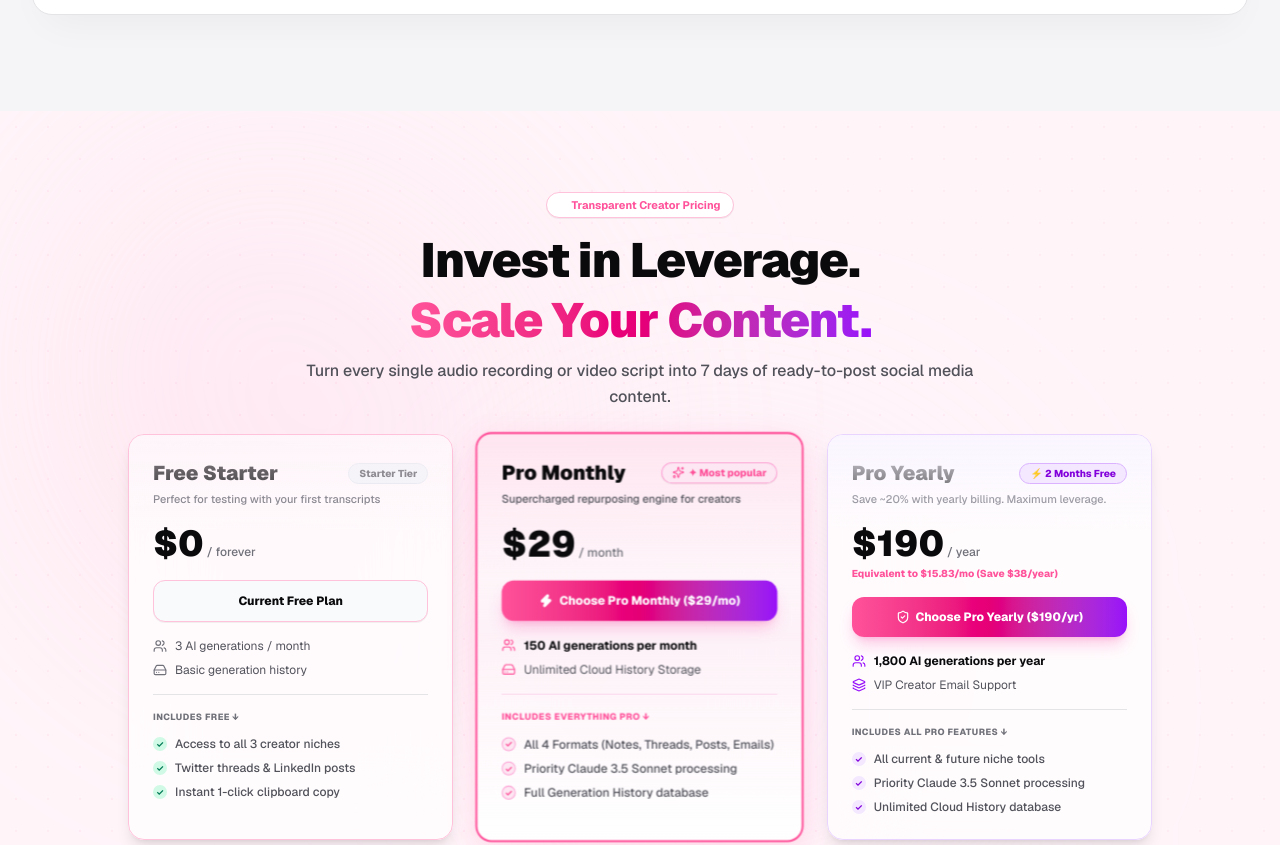
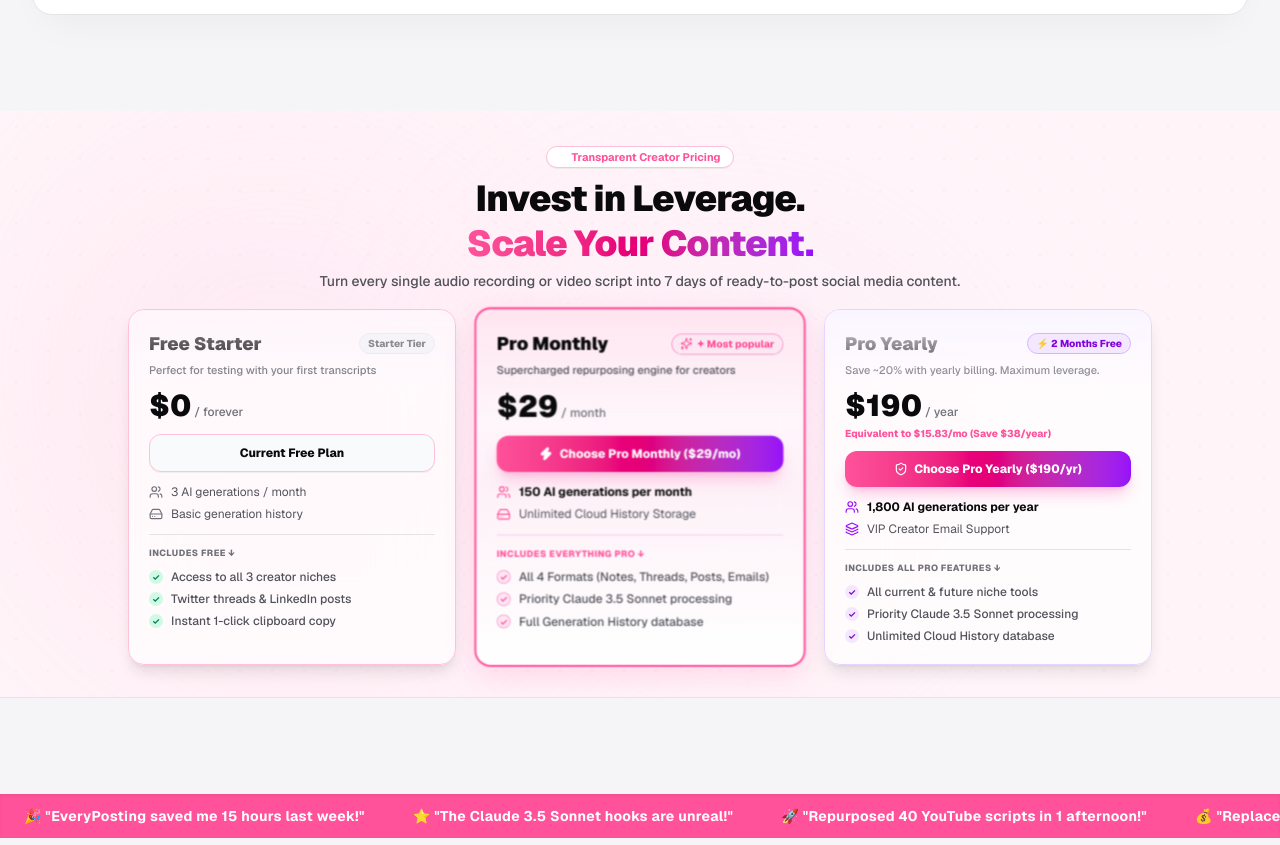
Before and after one commit to usmanahmad4823/every_posting, a Next.js app: page / in a window 1280 px wide. Shown: the part 3932-4777 px from the top of the page. Built offline with nearby package versions, Linux system fonts and the light colour scheme; no server answers.

Commit message:
fix(pricing): remove extra top padding and margin between header and cards

```diff
--- a/components/landing/pricing.tsx
+++ b/components/landing/pricing.tsx
@@ -64,7 +64,7 @@
   const userTier = user?.tier || 'free';
 
   return (
-    <section id="pricing" className="py-16 sm:py-20 relative z-10 bg-[#FFF5F9] overflow-hidden text-[#0A0A0C]">
+    <section id="pricing" className="py-6 sm:py-8 relative z-10 bg-[#FFF5F9] overflow-hidden text-[#0A0A0C]">
       {/* Background Soft Pink & Purple Glowing Aura Orbs */}
       <div className="absolute top-0 left-1/4 -translate-x-1/2 w-[550px] h-[550px] bg-gradient-to-tr from-[#FF529A]/15 via-pink-200/25 to-transparent rounded-full blur-[120px] pointer-events-none" />
       <div className="absolute bottom-0 right-1/4 w-[450px] h-[450px] bg-gradient-to-bl from-purple-300/15 via-pink-100/30 to-transparent rounded-full blur-[120px] pointer-events-none" />
@@ -72,25 +72,25 @@
 
       <div className="max-w-6xl mx-auto px-4 sm:px-6 lg:px-8 relative z-10">
         {/* Header Title Section */}
-        <div className="text-center max-w-2xl mx-auto mb-4 sm:mb-6">
-          <div className="inline-flex items-center gap-1.5 px-3 py-1 rounded-full bg-white border border-[#FFC2DA] text-[#FF529A] text-[11px] font-bold shadow-2xs mb-2">
+        <div className="text-center max-w-2xl mx-auto mb-3 sm:mb-4">
+          <div className="inline-flex items-center gap-1.5 px-3 py-0.5 rounded-full bg-white border border-[#FFC2DA] text-[#FF529A] text-[11px] font-bold shadow-2xs mb-1">
             <span className="w-1.5 h-1.5 rounded-full bg-[#FF529A] animate-ping" />
             <span>Transparent Creator Pricing</span>
           </div>
 
-          <h2 className="text-2xl sm:text-5xl font-black text-[#0A0A0C] tracking-tight mt-1 leading-tight">
+          <h2 className="text-2xl sm:text-4xl font-black text-[#0A0A0C] tracking-tight mt-1 leading-tight">
             Invest in Leverage. <br className="hidden sm:inline" />
             <span className="text-transparent bg-clip-text bg-gradient-to-r from-[#FF529A] via-pink-600 to-purple-600">
               Scale Your Content.
             </span>
           </h2>
-          <p className="mt-2 text-[#52525B] text-xs sm:text-base font-medium leading-relaxed">
+          <p className="mt-1 text-[#52525B] text-xs sm:text-sm font-medium leading-relaxed">
             Turn every single audio recording or video script into 7 days of ready-to-post social media content.
           </p>
         </div>
 
         {errorMsg && (
-          <div className="max-w-xl mx-auto mb-6 p-3 rounded-xl bg-rose-50 border border-rose-200 text-rose-800 text-xs flex items-center justify-between gap-3 font-medium shadow-sm">
+          <div className="max-w-xl mx-auto mb-4 p-2.5 rounded-xl bg-rose-50 border border-rose-200 text-rose-800 text-xs flex items-center justify-between gap-3 font-medium shadow-sm">
             <div className="flex items-center gap-2">
               <AlertCircle className="w-4 h-4 text-rose-600 shrink-0" />
               <span>{errorMsg}</span>
@@ -107,42 +107,42 @@
         )}
 
         {/* Pricing Cards Grid (Icons Removed, Clean Right Badge Pills) */}
-        <div className="grid grid-cols-1 md:grid-cols-3 gap-6 items-stretch max-w-5xl mx-auto">
+        <div className="grid grid-cols-1 md:grid-cols-3 gap-5 items-stretch max-w-5xl mx-auto">
           {/* Card 1: Free Starter */}
           <motion.div
             initial={{ opacity: 0, y: 20 }}
             whileInView={{ opacity: 1, y: 0 }}
             viewport={{ once: true }}
             transition={{ duration: 0.4 }}
-            className="rounded-2xl bg-white/70 border border-[#FFC2DA] hover:border-[#FF529A]/60 transition-all duration-300 p-5 sm:p-6 flex flex-col justify-between backdrop-blur-2xl shadow-lg hover:shadow-xl relative overflow-hidden group"
+            className="rounded-2xl bg-white/70 border border-[#FFC2DA] hover:border-[#FF529A]/60 transition-all duration-300 p-4 sm:p-5 flex flex-col justify-between backdrop-blur-2xl shadow-lg hover:shadow-xl relative overflow-hidden group"
           >
-            <div className="absolute top-0 left-0 right-0 h-24 bg-gradient-to-b from-pink-50/60 to-transparent pointer-events-none" />
+            <div className="absolute top-0 left-0 right-0 h-20 bg-gradient-to-b from-pink-50/60 to-transparent pointer-events-none" />
 
             <div>
               {/* Card Title & Badge Row (Aligned Horizontally) */}
               <div className="flex items-center justify-between gap-2 mb-1">
-                <h3 className="text-xl font-black text-[#0A0A0C]">Free Starter</h3>
-                <span className="px-2.5 py-0.5 rounded-full text-[10px] font-extrabold bg-slate-100 text-[#52525B] border border-slate-200 shrink-0">
+                <h3 className="text-lg font-black text-[#0A0A0C]">Free Starter</h3>
+                <span className="px-2 py-0.5 rounded-full text-[10px] font-extrabold bg-slate-100 text-[#52525B] border border-slate-200 shrink-0">
                   Starter Tier
                 </span>
               </div>
               <p className="text-[#71717A] text-[11px] font-medium">Perfect for testing with your first transcripts</p>
 
-              <div className="my-4">
-                <span className="text-3xl sm:text-4xl font-black text-[#0A0A0C]">$0</span>
+              <div className="my-2.5">
+                <span className="text-2xl sm:text-3xl font-black text-[#0A0A0C]">$0</span>
                 <span className="text-[#71717A] text-xs font-medium"> / forever</span>
               </div>
 
               {/* Action Button */}
               <Link
                 href="/dashboard"
-                className="w-full bg-slate-50 hover:bg-pink-50 text-[#0A0A0C] font-extrabold py-3 rounded-xl text-center text-xs block border border-[#FFC2DA] transition-all shadow-2xs active:scale-95 mb-4"
+                className="w-full bg-slate-50 hover:bg-pink-50 text-[#0A0A0C] font-extrabold py-2.5 rounded-xl text-center text-xs block border border-[#FFC2DA] transition-all shadow-2xs active:scale-95 mb-3"
               >
                 {userTier === 'free' ? 'Current Free Plan' : 'Get Started Free'}
               </Link>
 
               {/* Key Meta Stats */}
-              <div className="space-y-2 text-xs text-[#52525B] mb-4 pb-4 border-b border-[#E4E4E7]">
+              <div className="space-y-1.5 text-xs text-[#52525B] mb-3 pb-3 border-b border-[#E4E4E7]">
                 <div className="flex items-center gap-2">
                   <Users className="w-3.5 h-3.5 text-[#71717A] shrink-0" />
                   <span>3 AI generations / month</span>
@@ -153,11 +153,11 @@
                 </div>
               </div>
 
-              <div className="text-[9px] font-extrabold tracking-wider uppercase text-[#71717A] mb-3">
+              <div className="text-[9px] font-extrabold tracking-wider uppercase text-[#71717A] mb-2">
                 INCLUDES FREE ↓
               </div>
 
-              <ul className="space-y-2 text-xs text-[#52525B] font-medium">
+              <ul className="space-y-1.5 text-xs text-[#52525B] font-medium">
                 <li className="flex items-center gap-2">
                   <div className="w-3.5 h-3.5 rounded-full bg-emerald-100 text-emerald-700 flex items-center justify-center text-[9px] shrink-0 font-bold">✓</div>
                   <span>Access to all 3 creator niches</span>
@@ -180,16 +180,16 @@
             whileInView={{ opacity: 1, y: 0 }}
             viewport={{ once: true }}
             transition={{ duration: 0.4, delay: 0.1 }}
-            className="rounded-2xl bg-gradient-to-b from-white via-pink-50/70 to-white border-2 border-[#FF529A] transition-all duration-300 p-5 sm:p-6 flex flex-col justify-between backdrop-blur-2xl shadow-[0_8px_30px_rgba(255,82,154,0.18)] relative overflow-hidden group scale-[1.01]"
+            className="rounded-2xl bg-gradient-to-b from-white via-pink-50/70 to-white border-2 border-[#FF529A] transition-all duration-300 p-4 sm:p-5 flex flex-col justify-between backdrop-blur-2xl shadow-[0_8px_30px_rgba(255,82,154,0.18)] relative overflow-hidden group scale-[1.01]"
           >
             {/* Top Pinkish Radial Header Glow */}
-            <div className="absolute top-0 left-0 right-0 h-36 bg-gradient-to-b from-[#FF529A]/15 to-transparent pointer-events-none" />
+            <div className="absolute top-0 left-0 right-0 h-28 bg-gradient-to-b from-[#FF529A]/15 to-transparent pointer-events-none" />
 
             <div>
               {/* Card Title & Badge Row (Aligned Horizontally) */}
               <div className="flex items-center justify-between gap-2 mb-1 relative z-10">
-                <h3 className="text-xl font-black text-[#0A0A0C]">Pro Monthly</h3>
-                <span className="px-2.5 py-0.5 rounded-full text-[10px] font-extrabold bg-pink-100 text-[#FF529A] border border-pink-300 backdrop-blur-md flex items-center gap-1 shadow-2xs shrink-0">
+                <h3 className="text-lg font-black text-[#0A0A0C]">Pro Monthly</h3>
+                <span className="px-2 py-0.5 rounded-full text-[10px] font-extrabold bg-pink-100 text-[#FF529A] border border-pink-300 backdrop-blur-md flex items-center gap-1 shadow-2xs shrink-0">
                   <Sparkles className="w-3 h-3 text-[#FF529A]" />
                   <span>✦ Most popular</span>
                 </span>
@@ -198,8 +198,8 @@
                 Supercharged repurposing engine for creators
               </p>
 
-              <div className="my-4 relative z-10">
-                <span className="text-3xl sm:text-4xl font-black text-[#0A0A0C]">$29</span>
+              <div className="my-2.5 relative z-10">
+                <span className="text-2xl sm:text-3xl font-black text-[#0A0A0C]">$29</span>
                 <span className="text-[#71717A] text-xs font-medium"> / month</span>
               </div>
 
@@ -207,7 +207,7 @@
               <button
                 onClick={() => handleCheckout('pro_monthly')}
                 disabled={loadingPlan === 'pro_monthly' || userTier === 'pro_monthly' || userTier === 'pro'}
-                className="w-full bg-gradient-to-r from-[#FF529A] via-pink-600 to-purple-600 hover:from-pink-500 hover:to-purple-500 text-white font-extrabold py-3 rounded-xl text-center text-xs flex items-center justify-center gap-1.5 transition-all shadow-lg shadow-pink-500/25 active:scale-95 mb-4 relative z-10 disabled:opacity-80 cursor-pointer"
+                className="w-full bg-gradient-to-r from-[#FF529A] via-pink-600 to-purple-600 hover:from-pink-500 hover:to-purple-500 text-white font-extrabold py-2.5 rounded-xl text-center text-xs flex items-center justify-center gap-1.5 transition-all shadow-lg shadow-pink-500/25 active:scale-95 mb-3 relative z-10 disabled:opacity-80 cursor-pointer"
               >
                 {loadingPlan === 'pro_monthly' ? (
                   <span className="flex items-center gap-2">
@@ -225,7 +225,7 @@
               </button>
 
               {/* Key Meta Stats */}
-              <div className="space-y-2 text-xs text-[#52525B] mb-4 pb-4 border-b border-pink-200/80 relative z-10">
+              <div className="space-y-1.5 text-xs text-[#52525B] mb-3 pb-3 border-b border-pink-200/80 relative z-10">
                 <div className="flex items-center gap-2">
                   <Users className="w-3.5 h-3.5 text-[#FF529A] shrink-0" />
                   <strong className="text-[#0A0A0C]">150 AI generations per month</strong>
@@ -236,11 +236,11 @@
                 </div>
               </div>
 
-              <div className="text-[9px] font-extrabold tracking-wider uppercase text-[#FF529A] mb-3 relative z-10">
+              <div className="text-[9px] font-extrabold tracking-wider uppercase text-[#FF529A] mb-2 relative z-10">
                 INCLUDES EVERYTHING PRO ↓
               </div>
 
-              <ul className="space-y-2 text-xs text-[#52525B] font-medium relative z-10">
+              <ul className="space-y-1.5 text-xs text-[#52525B] font-medium relative z-10">
                 <li className="flex items-center gap-2">
                   <div className="w-3.5 h-3.5 rounded-full bg-pink-100 text-[#FF529A] flex items-center justify-center text-[9px] shrink-0 font-bold border border-pink-300">✓</div>
                   <span>All 4 Formats (Notes, Threads, Posts, Emails)</span>
@@ -263,22 +263,22 @@
             whileInView={{ opacity: 1, y: 0 }}
             viewport={{ once: true }}
             transition={{ duration: 0.4, delay: 0.2 }}
-            className="rounded-2xl bg-white/70 border border-purple-200 hover:border-[#FF529A]/60 transition-all duration-300 p-5 sm:p-6 flex flex-col justify-between backdrop-blur-2xl shadow-lg hover:shadow-xl relative overflow-hidden group"
+            className="rounded-2xl bg-white/70 border border-purple-200 hover:border-[#FF529A]/60 transition-all duration-300 p-4 sm:p-5 flex flex-col justify-between backdrop-blur-2xl shadow-lg hover:shadow-xl relative overflow-hidden group"
           >
-            <div className="absolute top-0 left-0 right-0 h-24 bg-gradient-to-b from-purple-50 to-transparent pointer-events-none" />
+            <div className="absolute top-0 left-0 right-0 h-20 bg-gradient-to-b from-purple-50 to-transparent pointer-events-none" />
 
             <div>
               {/* Card Title & Badge Row (Aligned Horizontally) */}
               <div className="flex items-center justify-between gap-2 mb-1">
-                <h3 className="text-xl font-black text-[#0A0A0C]">Pro Yearly</h3>
-                <span className="px-2.5 py-0.5 rounded-full text-[10px] font-extrabold bg-purple-100 text-purple-700 border border-purple-300 backdrop-blur-md shrink-0">
+                <h3 className="text-lg font-black text-[#0A0A0C]">Pro Yearly</h3>
+                <span className="px-2 py-0.5 rounded-full text-[10px] font-extrabold bg-purple-100 text-purple-700 border border-purple-300 backdrop-blur-md shrink-0">
                   ⚡ 2 Months Free
                 </span>
               </div>
               <p className="text-[#71717A] text-[11px] font-medium">Save ~20% with yearly billing. Maximum leverage.</p>
 
-              <div className="my-4">
-                <span className="text-3xl sm:text-4xl font-black text-[#0A0A0C]">$190</span>
+              <div className="my-2.5">
+                <span className="text-2xl sm:text-3xl font-black text-[#0A0A0C]">$190</span>
                 <span className="text-[#71717A] text-xs font-medium"> / year</span>
                 <p className="text-[10px] text-[#FF529A] font-extrabold mt-0.5">Equivalent to $15.83/mo (Save $38/year)</p>
               </div>
@@ -287,7 +287,7 @@
               <button
                 onClick={() => handleCheckout('pro_yearly')}
                 disabled={loadingPlan === 'pro_yearly' || userTier === 'pro_yearly' || userTier === 'annual'}
-                className="w-full bg-gradient-to-r from-[#FF529A] via-pink-600 to-purple-600 hover:from-pink-500 hover:to-purple-500 text-white font-extrabold py-3 rounded-xl text-center text-xs flex items-center justify-center gap-1.5 transition-all shadow-lg shadow-pink-500/25 active:scale-95 mb-4 disabled:opacity-80 cursor-pointer"
+                className="w-full bg-gradient-to-r from-[#FF529A] via-pink-600 to-purple-600 hover:from-pink-500 hover:to-purple-500 text-white font-extrabold py-2.5 rounded-xl text-center text-xs flex items-center justify-center gap-1.5 transition-all shadow-lg shadow-pink-500/25 active:scale-95 mb-3 disabled:opacity-80 cursor-pointer"
               >
                 {loadingPlan === 'pro_yearly' ? (
                   <span className="flex items-center gap-2">
@@ -305,7 +305,7 @@
               </button>
 
               {/* Key Meta Stats */}
-              <div className="space-y-2 text-xs text-[#52525B] mb-4 pb-4 border-b border-[#E4E4E7]">
+              <div className="space-y-1.5 text-xs text-[#52525B] mb-3 pb-3 border-b border-[#E4E4E7]">
                 <div className="flex items-center gap-2">
                   <Users className="w-3.5 h-3.5 text-purple-600 shrink-0" />
                   <strong className="text-[#0A0A0C]">1,800 AI generations per year</strong>
@@ -316,11 +316,11 @@
                 </div>
               </div>
 
-              <div className="text-[9px] font-extrabold tracking-wider uppercase text-[#71717A] mb-3">
+              <div className="text-[9px] font-extrabold tracking-wider uppercase text-[#71717A] mb-2">
                 INCLUDES ALL PRO FEATURES ↓
               </div>
 
-              <ul className="space-y-2 text-xs text-[#52525B] font-medium">
+              <ul className="space-y-1.5 text-xs text-[#52525B] font-medium">
                 <li className="flex items-center gap-2">
                   <div className="w-3.5 h-3.5 rounded-full bg-purple-100 text-purple-700 flex items-center justify-center text-[9px] shrink-0 font-bold">✓</div>
                   <span>All current & future niche tools</span>
```
Also changed, not shown: app/pricing/page.tsx (+38 -38 lines).
